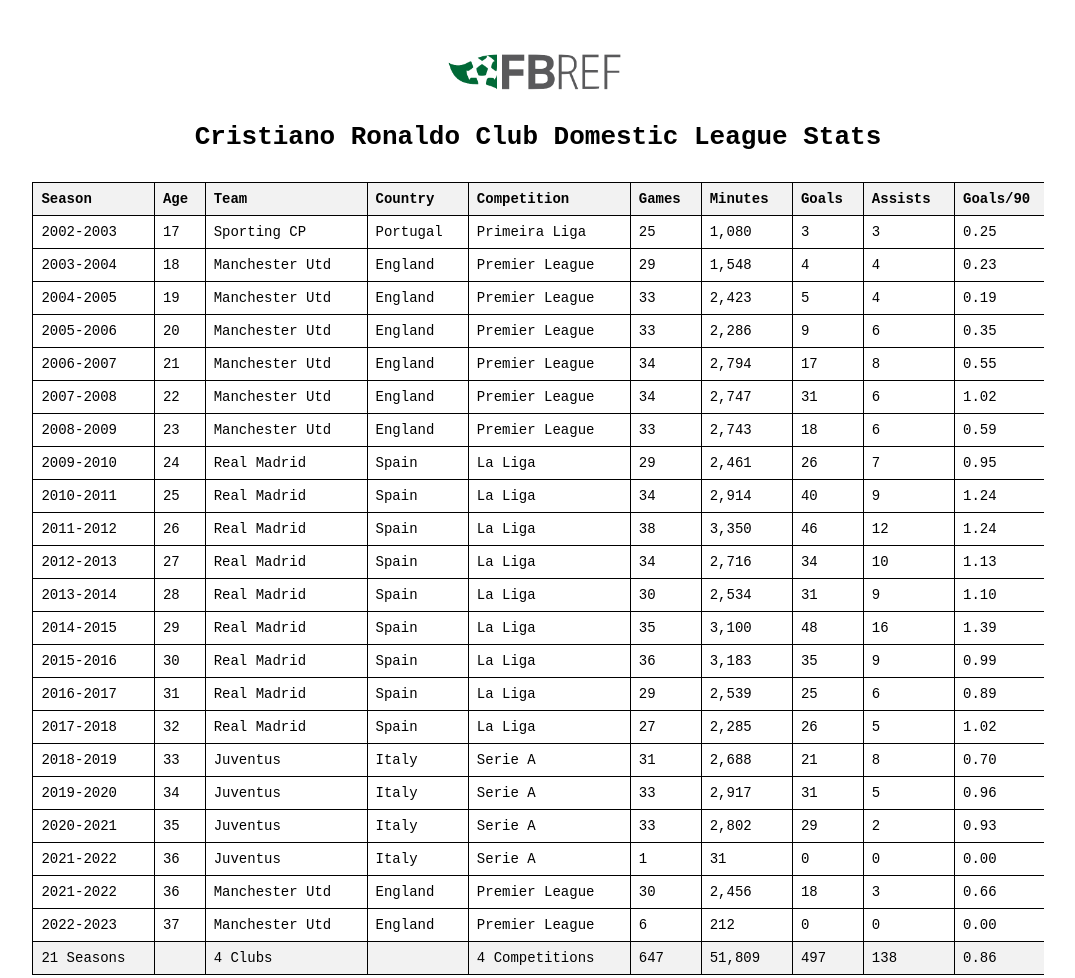
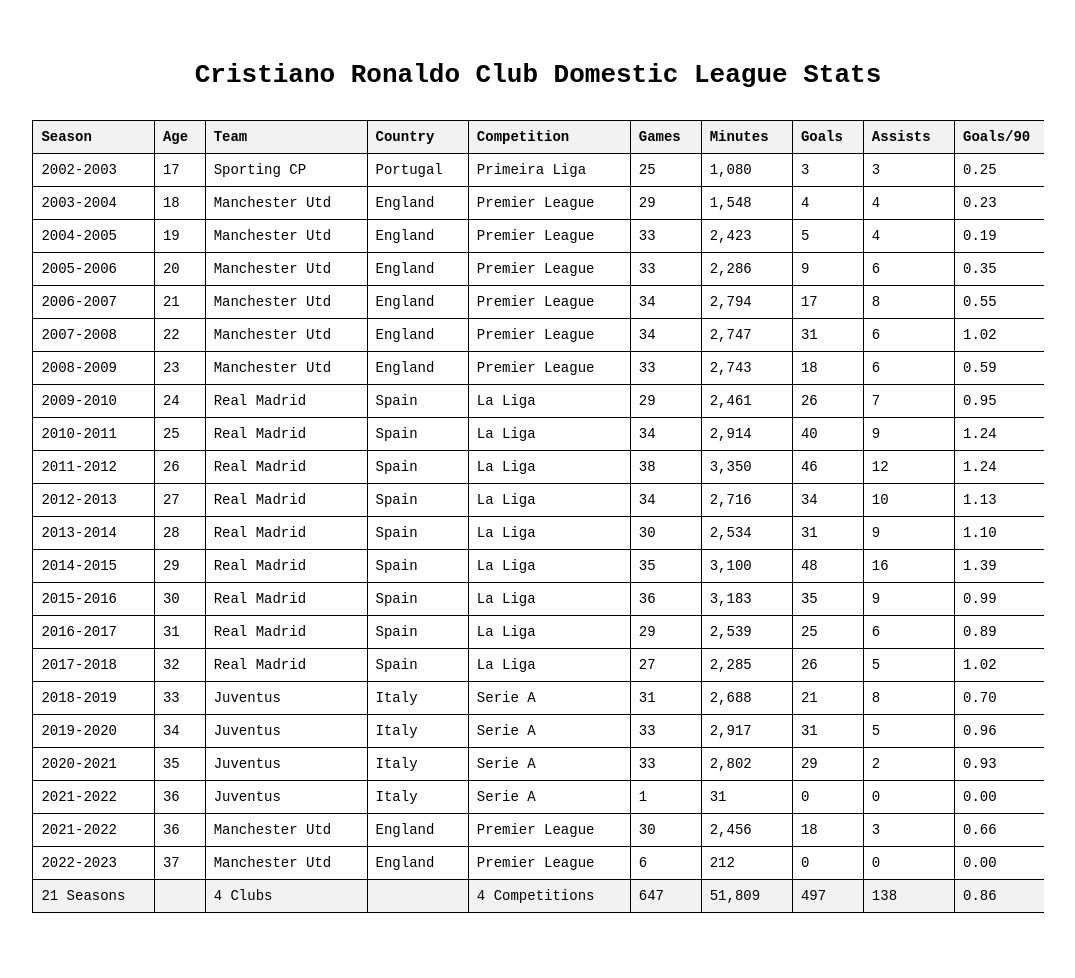
Before and after one commit to marshatlarge/sr-ronaldo, a website with bundled scripts: page index.html in a window 1280 px wide. Shown: the whole page, without its empty margins (102-1177 px from the left). Built offline with nearby package versions, Linux system fonts and the light colour scheme.

Commit message:
Remove logo

```diff
--- a/index.html
+++ b/index.html
@@ -7,7 +7,6 @@
     <link rel="stylesheet" href="styles.css" />
   </head>
   <body>
-    <img class="logo" src="/logo.png" alt="Football reference logo" />
     <h1>Cristiano Ronaldo Club Domestic League Stats</h1>
     <script type="module" src="script.js"></script>
   </body>
```
